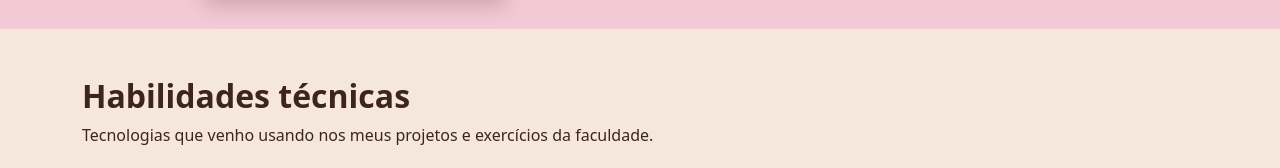
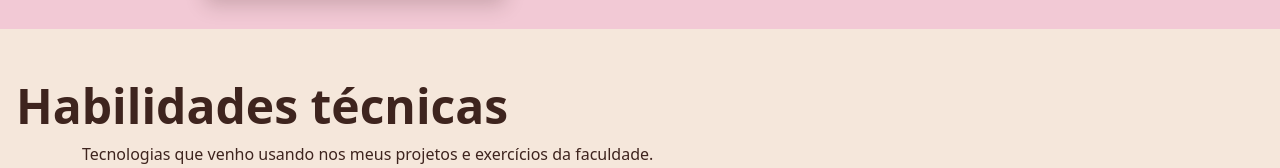
Before and after one commit to julialima005/portfolio-julia, a plain HTML site: page index.html in a window 1280 px wide. Shown: the part 1070-1238 px from the top of the page. Drawn offline with nearby package versions, Linux system fonts and the light colour scheme.

Commit message:
Adiciona habilidades para a mesma fonte de projetos

```diff
--- a/css/style.css
+++ b/css/style.css
@@ -61,7 +61,8 @@
   border-radius: 2rem;
 }
 
-#projetos h2 {
+#projetos h2,
+#habilidades h2 {
   font-size: clamp(2rem, 4vw, 3rem);
   font-weight: 800;
   color: #3E241E;
```
